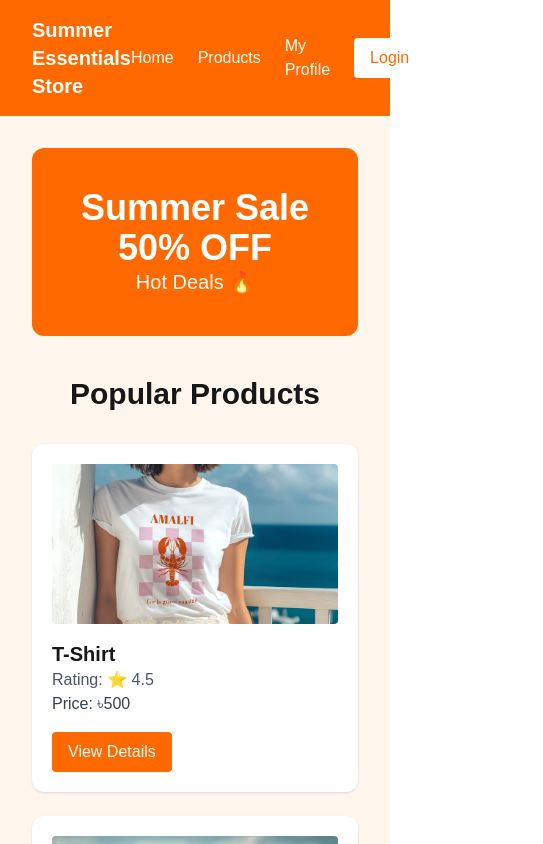
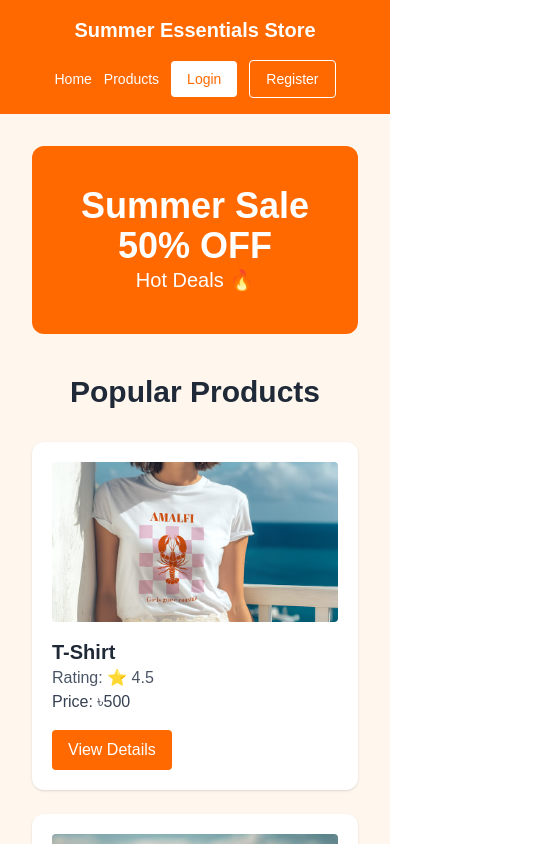
Before and after one commit to moumitaaaa18/Assignment8B13, a Next.js app: page / in a window 390 px wide. Shown: the top 844 px of the page, 543 px wide, since content can reach past the window. Built offline with nearby package versions, Linux system fonts and the light colour scheme.

Commit message:
new styles add

```diff
--- a/app/components/Navbar.tsx
+++ b/app/components/Navbar.tsx
@@ -11,34 +11,39 @@ export default function Navbar() {
   }, []);
 
   const handleLogout = () => {
-    localStorage.removeItem("user");
+    localStorage.clear();
     window.location.href = "/";
   };
 
   return (
-    <nav className="bg-orange-500 text-white px-8 py-4 flex justify-between items-center">
-      <h1 className="text-xl font-bold">Summer Essentials Store</h1>
+    <nav className="bg-orange-500 text-white px-4 md:px-8 py-4">
+      <div className="flex flex-col md:flex-row md:items-center md:justify-between gap-4">
+        <h1 className="text-xl font-bold text-center md:text-left">
+          Summer Essentials Store
+        </h1>
 
-      <div className="flex items-center gap-6">
-        <a href="/">Home</a>
-        <a href="/products">Products</a>
-        <a href="/profile">My Profile</a>
+        <div className="flex flex-wrap justify-center md:justify-end items-center gap-3 md:gap-6 text-sm md:text-base">
+          <a href="/" className="hover:underline">
+            Home
+          </a>
+
+          <a href="/products" className="hover:underline">
+            Products
+          </a>
+
+          {isLoggedIn && (
+            <a href="/profile" className="hover:underline">
+              My Profile
+            </a>
+          )}
 
           {isLoggedIn ? (
-          <>
-            <img
-              src="/momo.jpg.jpeg"
-              alt="User"
-              className="w-9 h-9 rounded-full object-cover border"
-            />
-
             <button
               onClick={handleLogout}
-              className="border border-white px-4 py-2 rounded"
+              className="bg-white text-orange-500 px-4 py-2 rounded"
             >
               Logout
             </button>
-          </>
           ) : (
             <>
               <a
@@ -57,6 +62,7 @@ export default function Navbar() {
             </>
           )}
         </div>
+      </div>
     </nav>
   );
 }
--- a/app/globals.css
+++ b/app/globals.css
@@ -41,3 +41,18 @@ body {
   0%, 100% { transform: scale(1); }
   50% { transform: scale(1.12); }
 }
+body {
+  color: #1f2937;
+}
+
+input {
+  color: #1f2937;
+}
+
+input::placeholder {
+  color: #6b7280;
+}
+
+textarea {
+  color: #1f2937;
+}
```
Also changed, not shown: 1 other file (tests, documents, lock files or other folders). Lines whose indentation alone changed are shown as unchanged.
